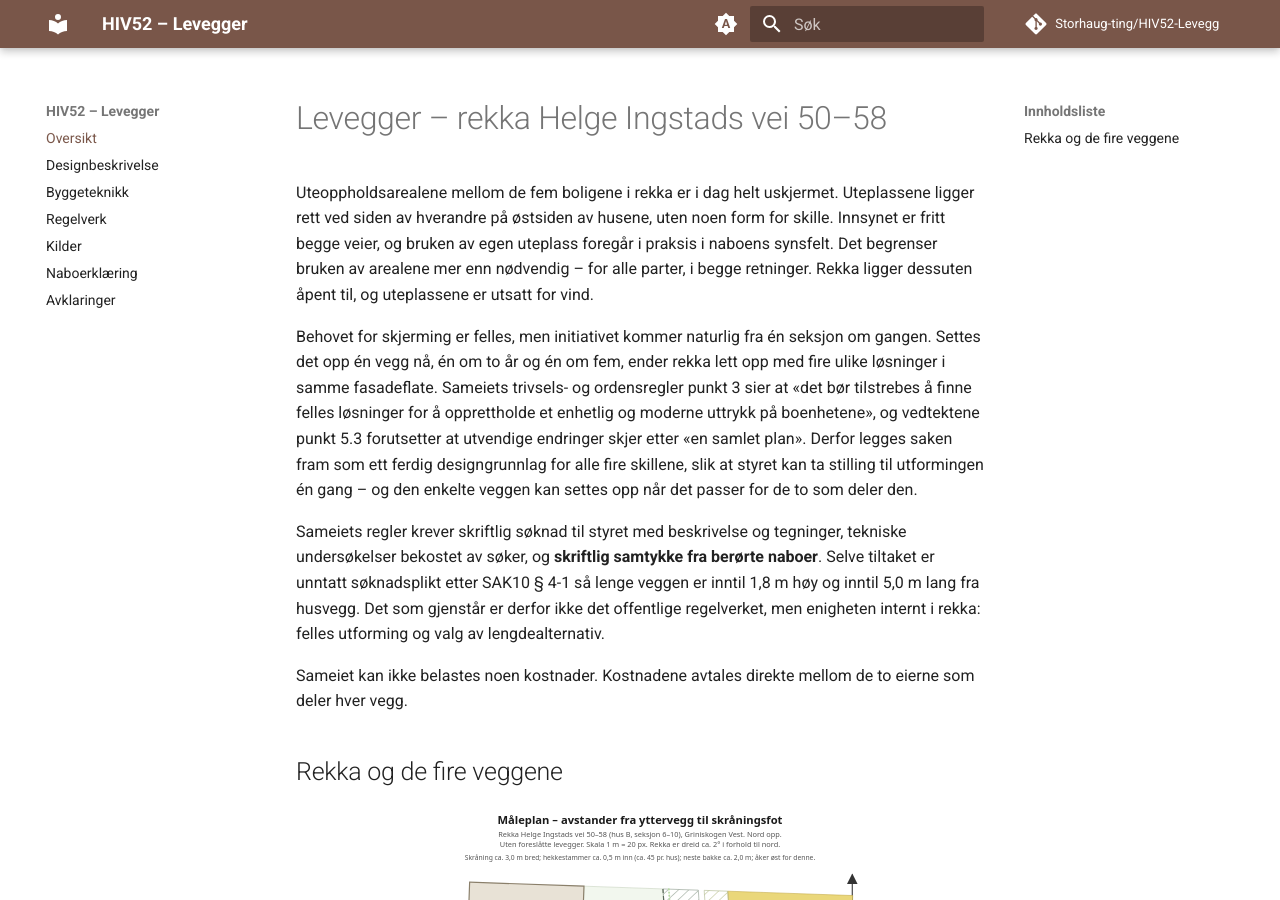
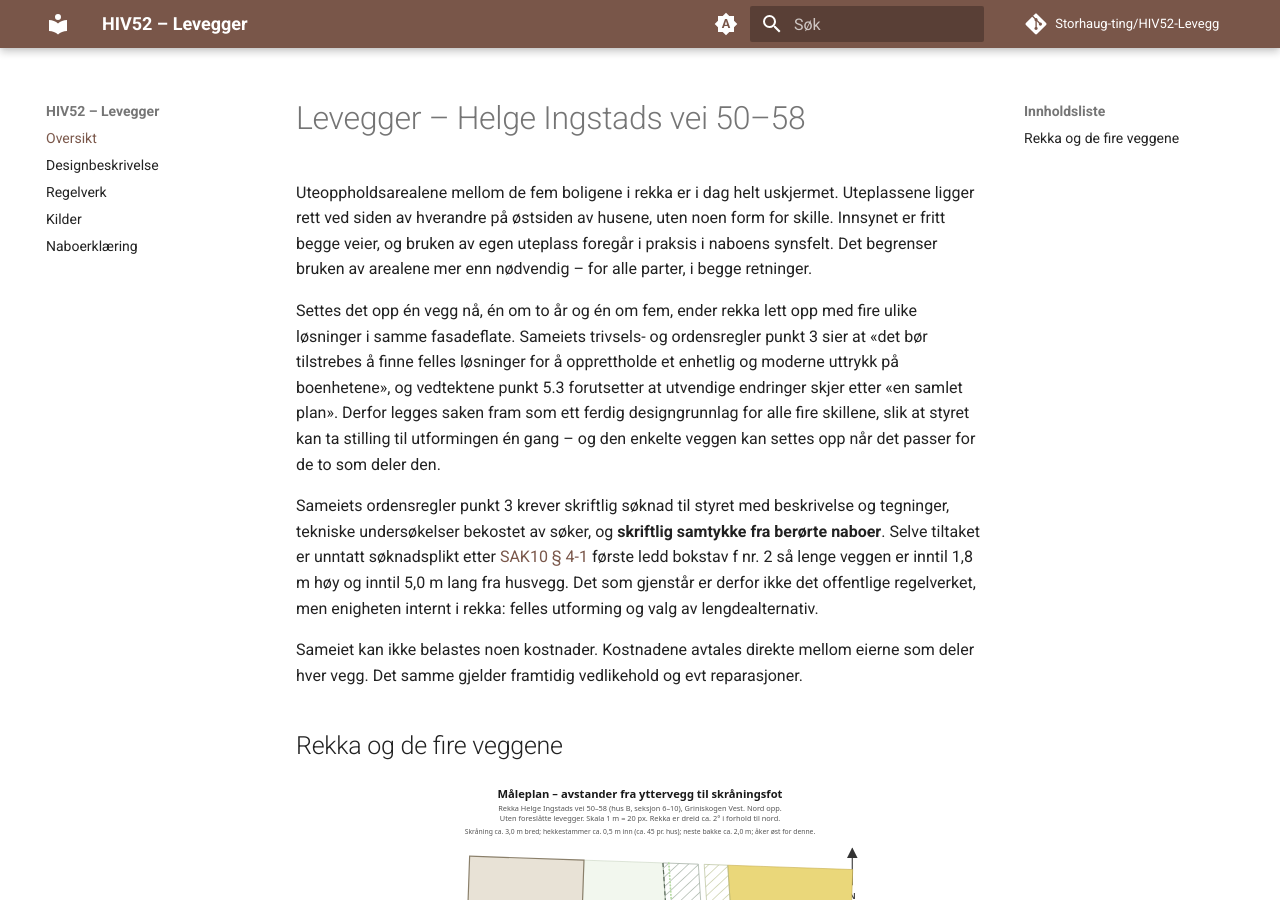
Before and after one commit to Storhaug-ting/HIV52-Levegg, an MkDocs documentation site: the page built from docs/index.md, in a window 1280 px wide and 900 px high. Built offline with MkDocs 1.6.1 and Material for MkDocs 9.7.7, drawn with Linux system fonts in a browser that asks for light colours; comment, search, counter and statistics services are not loaded.

Commit message:
Fix (#7)

```diff
--- a/docs/index.md
+++ b/docs/index.md
@@ -1,12 +1,10 @@
-# Levegger – rekka Helge Ingstads vei 50–58
+# Levegger – Helge Ingstads vei 50–58
 
 Uteoppholdsarealene mellom de fem boligene i rekka er i dag helt uskjermet.
 Uteplassene ligger rett ved siden av hverandre på østsiden av husene, uten noen form for skille.
 Innsynet er fritt begge veier, og bruken av egen uteplass foregår i praksis i naboens synsfelt. Det
-begrenser bruken av arealene mer enn nødvendig – for alle parter, i begge retninger. Rekka ligger
-dessuten åpent til, og uteplassene er utsatt for vind.
+begrenser bruken av arealene mer enn nødvendig – for alle parter, i begge retninger.
 
-Behovet for skjerming er felles, men initiativet kommer naturlig fra én seksjon om gangen.
 Settes det opp én vegg nå, én om to år og én om fem, ender rekka lett opp med fire ulike løsninger
 i samme fasadeflate. Sameiets trivsels- og ordensregler punkt 3 sier at «det bør tilstrebes å finne
 felles løsninger for å opprettholde et enhetlig og moderne uttrykk på boenhetene», og vedtektene
@@ -14,14 +12,15 @@ punkt 5.3 forutsetter at utvendige endringer skjer etter «en samlet plan». Der
 som ett ferdig designgrunnlag for alle fire skillene, slik at styret kan ta stilling til utformingen
 én gang – og den enkelte veggen kan settes opp når det passer for de to som deler den.
 
-Sameiets regler krever skriftlig søknad til styret med beskrivelse og tegninger, tekniske
+Sameiets ordensregler punkt 3 krever skriftlig søknad til styret med beskrivelse og tegninger, tekniske
 undersøkelser bekostet av søker, og **skriftlig samtykke fra berørte naboer**. Selve tiltaket er
-unntatt søknadsplikt etter SAK10 § 4-1 så lenge veggen er inntil 1,8 m høy og inntil 5,0 m lang fra
-husvegg. Det som gjenstår er derfor ikke det offentlige regelverket, men enigheten internt
-i rekka: felles utforming og valg av lengdealternativ.
+unntatt søknadsplikt etter [SAK10 § 4-1](https://lovdata.no/forskrift/2010-03-26-488/§4-1) første
+ledd bokstav f nr. 2 så lenge veggen er inntil 1,8 m høy og inntil 5,0 m lang fra husvegg. Det som
+gjenstår er derfor ikke det offentlige regelverket, men enigheten internt i rekka: felles utforming
+og valg av lengdealternativ.
 
-Sameiet kan ikke belastes noen kostnader. Kostnadene avtales direkte mellom de to eierne som deler
-hver vegg.
+Sameiet kan ikke belastes noen kostnader. Kostnadene avtales direkte mellom eierne som deler
+hver vegg. Det samme gjelder framtidig vedlikehold og evt reparasjoner.
 
 ## Rekka og de fire veggene
 
--- a/mkdocs.yml
+++ b/mkdocs.yml
@@ -42,11 +42,9 @@ theme:
 nav:
   - Oversikt: index.md
   - Designbeskrivelse: Designbeskrivelse.md
-  - Byggeteknikk: Byggeteknikk.md
   - Regelverk: Regelverk.md
   - Kilder: Kilder.md
   - Naboerklæring: Naboerklaering.md
-  - Avklaringer: Avklaringer.md
 
 extra_css:
   - stylesheets/extra.css
```
Also changed, not shown: other parts of docs/index.md (+1 -1 lines), docs/Designbeskrivelse.md (+6 -4 lines).
